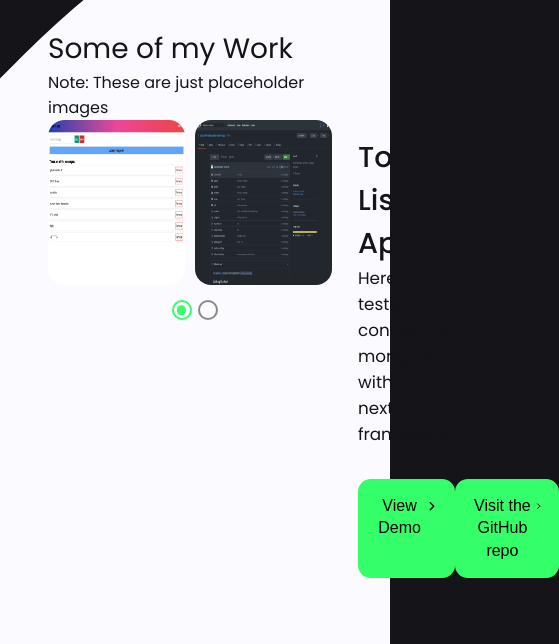
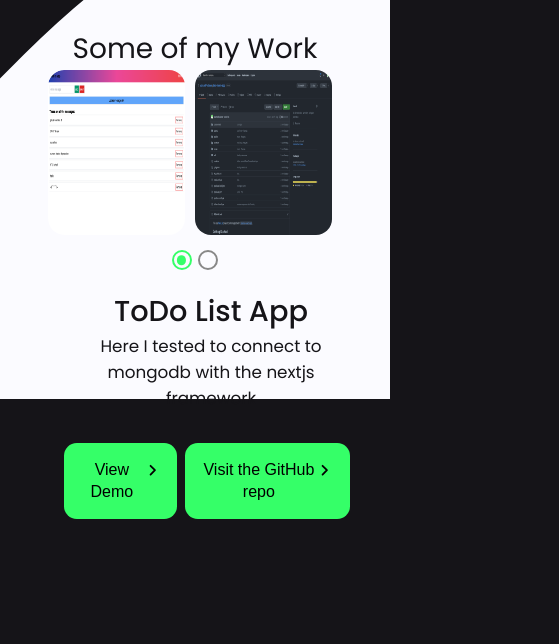
Before and after one commit to SIMULATAN/ManuelPuchner_Portfolio, a Next.js app: page / in a window 390 px wide. Shown: the part 824-1468 px from the top of the page, 559 px wide, since content can reach past the window. After the commit the page ends 1359 px from the top, so only its background shows below. Built offline with nearby package versions, Linux system fonts and the light colour scheme.

Commit message:
(stable): some changes on the responsiveness of the slider

```diff
--- a/components/imageslider/ImageSlider.module.scss
+++ b/components/imageslider/ImageSlider.module.scss
@@ -1,7 +1,7 @@
 .ImageSlider {
   display: inline-flex;
   width: 33.3333vw;
-  max-width: 450px;
+  max-width: 530px;
   overflow: hidden;
   position: relative;
   border-radius: 1rem;
@@ -9,7 +9,7 @@
 
 .pictureWrapper {
   width: 100vw;
-  height: calc(((100vw/3)/16) * 9);
+  height: calc(((100vw / 3) / 16) * 9);
   position: relative;
   left: 0;
   margin-right: 10px;
@@ -17,7 +17,7 @@
   transition: left 1s;
   > div {
     width: 33.3333vw;
-    max-width: 450px;
+    max-width: 530px;
     position: unset !important;
   }
 
@@ -82,6 +82,21 @@
   }
 }
 
+@media screen and (max-width: 73rem) {
+  .ImageSlider {
+    width: calc(50vw - 6rem);
+    max-width: none;
+  }
+  .pictureWrapper {
+    width: 100%;
+    max-width: none;
+    height: calc((50vw - 6rem) / 16 * 9);
+    > div {
+      width: calc((50vw - 6rem));
+    }
+  }
+}
+
 @media screen and (max-width: 55rem) {
   .ImageSlider {
     width: calc(100vw - 6rem);
--- a/package.json
+++ b/package.json
@@ -10,7 +10,7 @@
   },
   "dependencies": {
     "eslint-import-resolver-typescript": "^2.4.0",
-    "next": "^11.1.0",
+    "next": "^11.1.2",
     "react": "17.0.2",
     "react-cookie-consent": "^6.2.4",
     "react-dom": "17.0.2",
--- a/pages/index.js
+++ b/pages/index.js
@@ -26,7 +26,6 @@ function Home() {
       <Layout>
         <About />
         <Work />
-        <br /><br /><br /><br /><br /><br /><br /><br /><br /><br /><br /><br /><br /><br /><br /><br /><br /><br /><br /><br /><br /><br /><br /><br /><br /><br /><br /><br /><br /><br /><br /><br /><br /><br /><br /><br /><br /><br /><br /><br /><br /><br /><br /><br /><br /><br /><br /><br /><br /><br /><br /><br /><br /><br /><br /><br /><br /><br /><br /><br /><br /><br /><br /><br /><br /><br /><br /><br /><br /><br /><br /><br /><br /><br /><br /><br /><br /><br /><br /><br /><br /><br /><br /><br /><br /><br /><br /><br /><br /><br /><br /><br /><br /><br /><br /><br /><br /><br /><br /><br />
       </Layout>
     </>
   );
--- a/sections/work/Work.js
+++ b/sections/work/Work.js
@@ -19,7 +19,6 @@ function Work() {
   return (
     <div id="work" className={styles.work}>
       <h2 className={styles.workHeader}>Some of my Work</h2>
-      <p>Note: These are just placeholder images</p>
       <div className={styles.flexWrapper}>
         <ImageSlider images={images} />
         <div className={styles.text}>
--- a/sections/work/Work.module.scss
+++ b/sections/work/Work.module.scss
@@ -9,7 +9,7 @@
   display: flex;
 
   .text {
-    width: 35%;
+    width: calc(35% + 1rem);
     color: rgb(21, 20, 24);
     padding: 1rem;
 
@@ -36,14 +36,13 @@
       line-height: 1.4rem;
       display: flex;
       cursor: pointer;
+      margin-right: 0.5rem;
       .buttonIcon {
         display: block;
         height: 1.4rem;
         width: 1.4rem;
         stroke-width: 2.5px;
       }
-
-
 
       &:hover {
         color: inherit;
@@ -53,8 +52,25 @@
   }
 }
 
-@media screen and (max-width: 55rem){
+@media screen and (max-width: 73rem) {
+  .work {
+    .text {
+      width: 100%;
+    }
+  }
+}
+
+@media screen and (max-width: 55rem) {
   .work {
     color: rgb(21, 20, 24);
+    text-align: center;
+    .flexWrapper {
+      flex-direction: column;
+    }
+    .links {
+      display: flex;
+      align-items: center;
+      justify-content: center;
+    }
   }
 }
```
Also changed, not shown: 1 other file (tests, documents, lock files or other folders).
